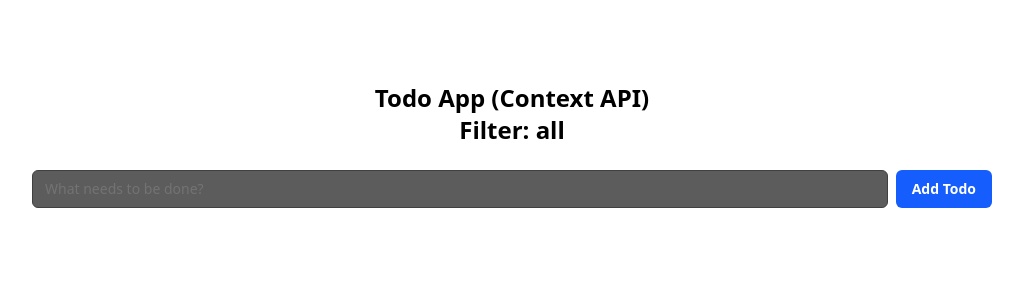
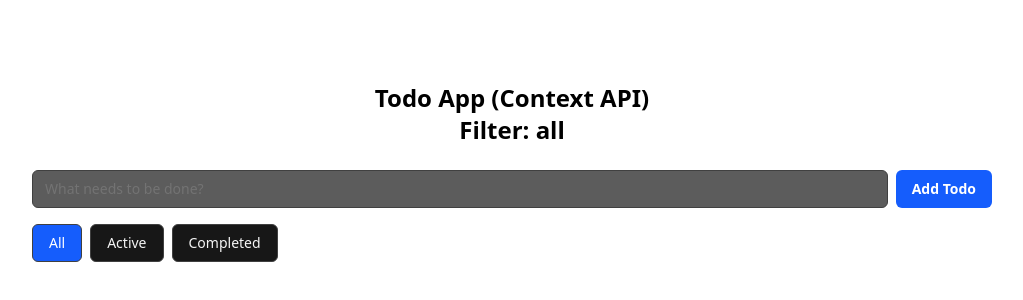
Before and after one commit to millan-figueroa-pscoursework/lab-10.3-context-api, a React (Vite) app: page / in a window 1280 px wide. Shown: the part 78-378 px from the top of the page, without its empty margins (128-1151 px from the left). Built offline with nearby package versions, Linux system fonts and the light colour scheme.

Commit message:
Creates FilterButton component and adds styles, implements into parent

```diff
--- a/src/App.tsx
+++ b/src/App.tsx
@@ -1,11 +1,13 @@
 import TodoList from "./components/TodoList";
 import TodoInput from "./components/TodoInput";
+import FilterButtons from "./components/FilterButtons";
 
 function App() {
   return (
     <div className="p-40 min-h-screen bg-neutral-750 text-neutral-10 text-center">
       <TodoList />
       <TodoInput />
+      <FilterButtons />
     </div>
   );
 }
--- /dev/null
+++ b/src/components/FilterButtons.tsx
@@ -0,0 +1,38 @@
+import { useContext } from "react";
+import { FilterContext } from "../context/FilterContext";
+
+export default function FilterButtons() {
+  const filterCtx = useContext(FilterContext);
+
+  if (!filterCtx) return null;
+
+  const { filter, setFilter } = filterCtx;
+
+  const base =
+    "rounded-md px-4 py-2 text-sm border border-neutral-700 transition-colors";
+  const active = "bg-blue-600 text-white";
+  const inactive = "bg-neutral-900 text-neutral-100";
+
+  return (
+    <div className="mt-4 flex gap-2">
+      <button
+        className={`${base} ${filter === "all" ? active : inactive}`}
+        onClick={() => setFilter("all")}
+      >
+        All
+      </button>
+      <button
+        className={`${base} ${filter === "active" ? active : inactive}`}
+        onClick={() => setFilter("active")}
+      >
+        Active
+      </button>
+      <button
+        className={`${base} ${filter === "completed" ? active : inactive}`}
+        onClick={() => setFilter("completed")}
+      >
+        Completed
+      </button>
+    </div>
+  );
+}
```
